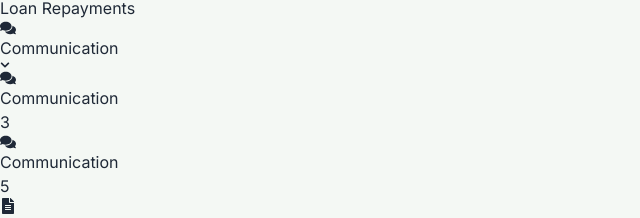
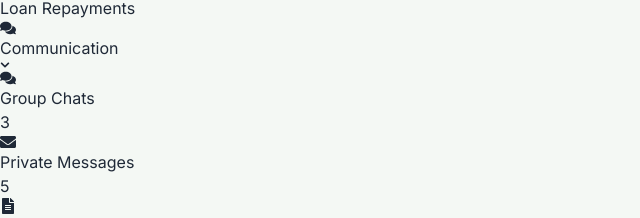
Before and after one commit to ExiledOtie/Kindahub, a React (Vite) app in the folder client/: page /dashboard in a window 1280 px wide. Shown: the part 252-470 px from the top of the page, without its empty margins (0-640 px from the left). Built offline with nearby package versions, Linux system fonts and the light colour scheme; no server answers; sample sign-in values are in the browser's storage.

Commit message:
sideUpdated

```diff
--- a/client/src/assets/Components/Sidebar.jsx
+++ b/client/src/assets/Components/Sidebar.jsx
@@ -218,11 +218,9 @@ const Sidebar = ({ role = "admin" }) => {
                             }
                           >
                             <div className="flex items-center gap-3">
-                              <div className="w-5 flex justify-center items-center">
-                                {item.icon}
-                              </div>
+                              <span>{child.icon}</span>
 
-                              <span>{item.name}</span>
+                              <span>{child.name}</span>
                             </div>
 
                             {child.badge && (
```
